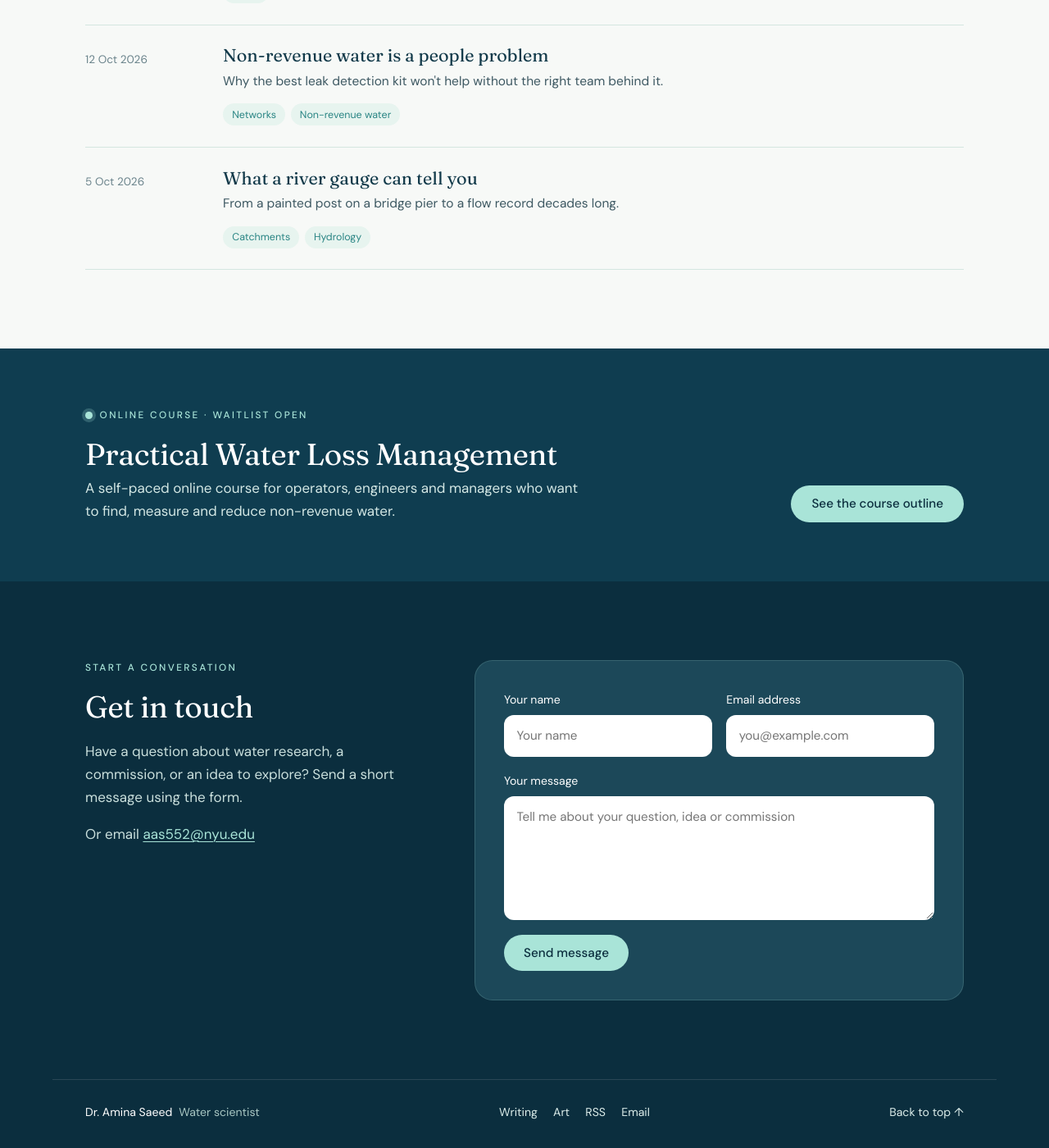
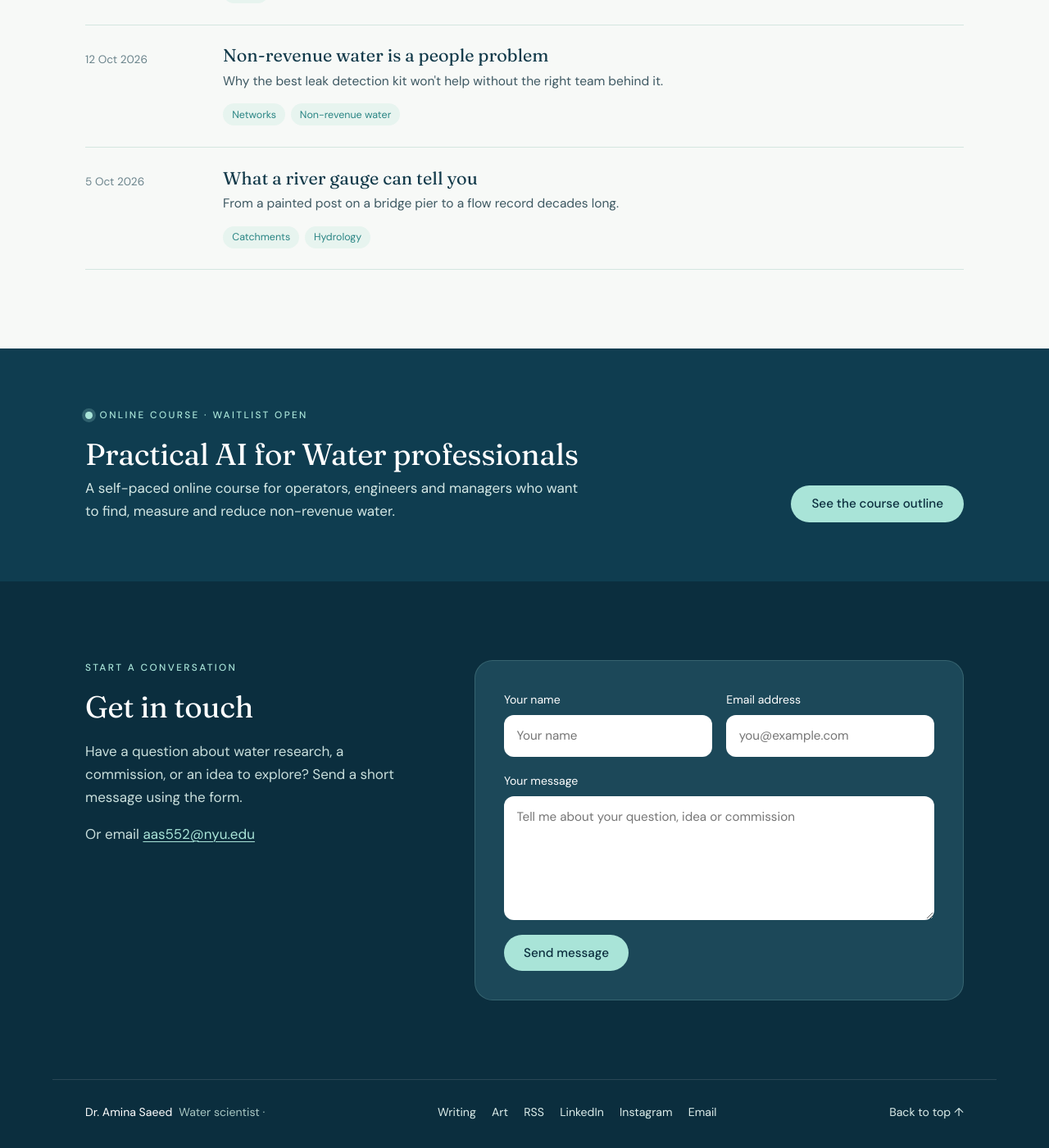
Before and after one commit to aminasaeedwater/aminasaeed, a Jekyll site: the page built from index.html, in a window 1280 px wide and 1400 px high, scrolled down 4953 px. Shown: the whole window at 82% size. Built offline with Jekyll 4.4.1, drawn with Linux system fonts in a browser that asks for light colours.

Commit message:
Update _config.yml

```diff
--- a/_config.yml
+++ b/_config.yml
@@ -5,12 +5,12 @@
 #  lives in _data/profile.yml.
 # ---------------------------------------------------------------
 
-# Top bar and browser tab show: "MAYA CHEN · WATER RESEARCH"
+# Top bar and browser tab show: "Amina Saeed · WATER RESEARCH"
 title: "Amina Saeed"
 tagline: "Water Research"
 
 # Used by search engines and link previews
-description: "Dr. Maya Chen — marine hydrologist, water researcher and artist. Research, writing and paintings about rivers, coasts and a changing climate."
+description: "Dr. Amina Saeed —  water researcher and artist. Research, writing about water quality in rivers and estuaries in a changing climate."
 
 # Optional: a wide photo of dark water behind the top of the home page.
 # Leave blank to use the built-in painted water texture.
@@ -20,16 +20,15 @@
   name: "Dr. Amina Saeed"
   role: "Water scientist"
   email: "aas552@nyu.edu"            # e.g. "maya@example.com" — shown as a link and used by the contact form
-  linkedin: ""         # full URL to your LinkedIn profile, or blank
-  instagram: ""        # full URL — handy for the art side, or blank
-  location: ""         # e.g. "Bristol, UK" — optional
+  linkedin: "https://www.linkedin.com/in/amina-abdulrahman-saeed"         # full URL to your LinkedIn profile, or blank
+
 
 # ---------------------------------------------------------------
 #  COURSE — the course strip on the home page and /course
 # ---------------------------------------------------------------
 course:
   show: true                       # false hides the course everywhere
-  title: "Practical Water Loss Management"
+  title: "Practical AI for Water professionals"
   status: "Waitlist open"          # e.g. "Waitlist open", "Enrolling now"
   summary: "A self-paced online course for operators, engineers and managers who want to find, measure and reduce non-revenue water."
   button_text: "Join the waitlist"
```
